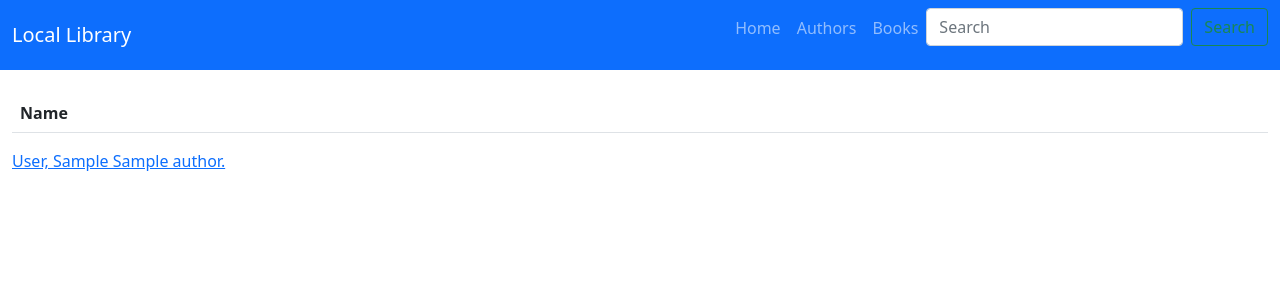
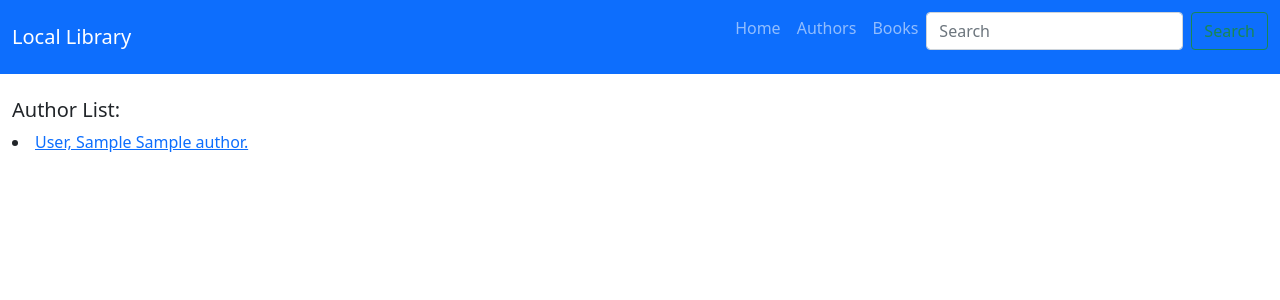
Before and after one commit to swford89/local_library, a Django app: page /catalog/authors/ in a window 1280 px wide. Shown: the top 300 px of the page. Run offline with Django 3.2, Linux system fonts and the light colour scheme; tables that the repository leaves empty hold one stand-in row (values such as "Sample post"); lists and menus that the app fills with data are empty.

Commit message:
formatted boostrap html styling

```diff
--- a/catalog/templates/catalog/author_list.html
+++ b/catalog/templates/catalog/author_list.html
@@ -4,34 +4,18 @@
 
 
     {% if author_list %}
-
     <br>
     <div class="container-fluid">
-        <table class="table table-striped">
-            <thead>
-                <tr>
-                    <th scope="col">Name</th>
-                </tr>
-            </thead>
-          </table>
-    </div>
-    <div class="container-fluid">
+        <h5>Author List:</h5>
         {% for author in author_list %}
-            <tbody>
-                <tr>
-                    <a href="{% url 'catalog:author_detail' author.id %}">{{ author }}</a>
-                </tr>
-            </tbody>
-            <br>
+            <li><a href="{% url 'catalog:author_detail' author.id %}">{{ author }}</a></li>
         {% endfor %}
     </div>
 
     {% else %}
-
         <div class="alert alert-warning" role="alert">
             Uh oh -- there doesn't seem to be any authors.
         </div>
-
     {% endif %}
 
 
--- a/catalog/templates/catalog/base.html
+++ b/catalog/templates/catalog/base.html
@@ -24,8 +24,8 @@
                 </li>
                 <form class="d-flex" action="get">
                     {% csrf_token %}
-                    <input class="form-control me-2" type="search" placeholder="Search" aria-label="Search" name="search">
-                    <button class="btn btn-outline-success" type="submit">Search</button>
+                    <input class="form-control me-2" type="search" placeholder="Search" aria-label="Search" name="search" style="margin-top: 4px;">
+                    <button class="btn btn-outline-success" type="submit" style="margin-top: 4px;">Search</button>
                 </form>
             </ul>
         </div>
@@ -35,5 +35,26 @@
 
 {% endblock content %}
 
+{% block pagination %}
+
+      {% if is_paginated %}
+        <div class="pagination">
+            <span class="page-links">
+                {% if page_obj.has_previous %}
+                    <a href="{{ request.path }}?page={{ page_obj.previous_page_number }}">previous</a>
+                {% endif %}
+                <span class="current_page">
+                    Page {{ page_obj.number }} of {{ page_obj.paginator.num_pages }}
+                </span>
+                {% if page_obj.has_next %}
+                    <a href="{{ request.path }}?page?={{ page_obj.next_page_number }}">next</a>
+                {% endif %}
+            </span>
+        </div>
+      {% endif %}
+
+{% endblock pagination %}
+
+
 </body>
 </html>
--- a/catalog/templates/catalog/index.html
+++ b/catalog/templates/catalog/index.html
@@ -11,7 +11,6 @@
     <small class="text-muted">Quick stats about the books and authors available</small>
   </h3>
 </div>
-<br>
 <div class="container-fluid">
   <ul>
     <li><strong>Books: </strong>{{ num_books }}</li>
```
Also changed, not shown: catalog/templates/catalog/book_list.html (+2 -15 lines).
